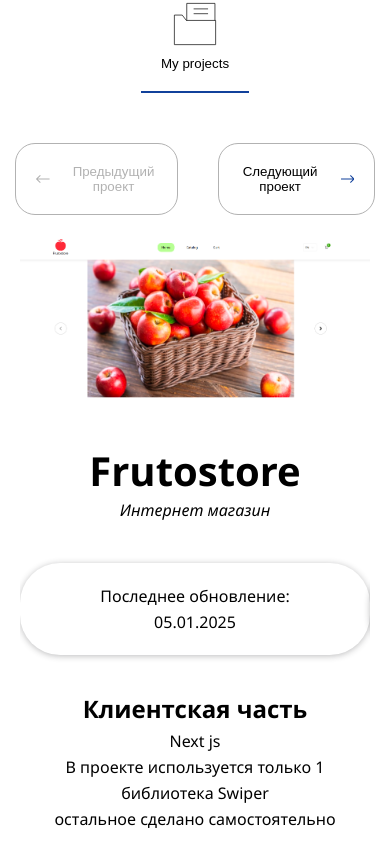
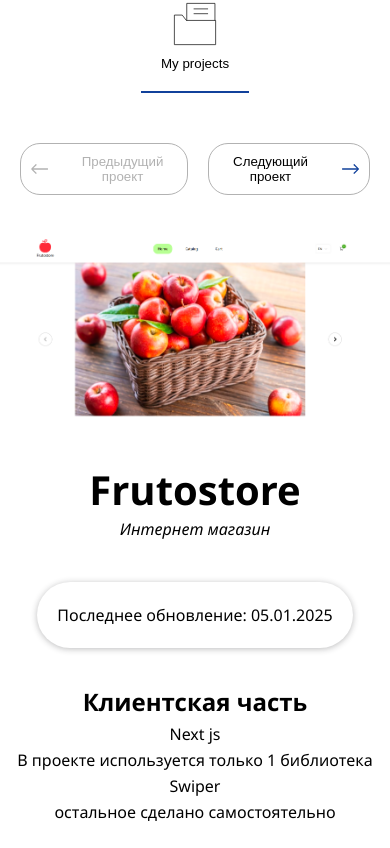
Before and after one commit to Yaolegol/portfolio_next, a Next.js app: page / in a window 390 px wide. Shown: the part 1173-2021 px from the top of the page. Built offline with nearby package versions, Linux system fonts and the light colour scheme.

Commit message:
Добавлены стили для адаптива

```diff
--- a/src/modules/Home/components/Projects/Project/common/ProjectCard/index.module.scss
+++ b/src/modules/Home/components/Projects/Project/common/ProjectCard/index.module.scss
@@ -1,3 +1,4 @@
+@import "/src/styles/adaptive";
 @import "/src/styles/colors";
 @import "/src/styles/font";
 @import "/src/styles/shadow";
@@ -45,6 +46,10 @@
     display: inline-block;
     margin-top: 40px;
     padding: 20px 60px;
+
+    @media #{$mobile_max} {
+        padding: 20px;
+    }
 }
 
 .title {
--- a/src/modules/Home/components/Projects/Slider/SliderButton/index.module.scss
+++ b/src/modules/Home/components/Projects/Slider/SliderButton/index.module.scss
@@ -12,6 +12,10 @@
     gap: 20px;
     padding: 20px;
     transition: all $transitionDefault;
+
+    @media #{$mobile_max} {
+        padding: 10px;
+    }
 
     &:hover {
         border-color: $blue;
--- a/src/modules/Home/components/Projects/Slider/index.module.scss
+++ b/src/modules/Home/components/Projects/Slider/index.module.scss
@@ -1,5 +1,12 @@
+@import '/src/styles/adaptive';
+@import '/src/styles/layout';
+
 .index {
     position: relative;
+
+    @media #{$tablet_max} {
+        @include layout-negative-margin;
+    }
 }
 
 .card {
--- a/src/modules/Home/components/Projects/index.module.scss
+++ b/src/modules/Home/components/Projects/index.module.scss
@@ -1,10 +1,20 @@
+@import '/src/styles/adaptive';
+
 .arrows {
     align-items: center;
     display: flex;
     gap: 40px;
     justify-content: center;
+
+    @media #{$mobile_max} {
+        gap: 20px;
+    }
 }
 
 .slider {
     margin-top: 20px;
+
+    @media #{$mobile_max} {
+        margin-top: 40px;
+    }
 }
--- a/src/styles/layout.scss
+++ b/src/styles/layout.scss
@@ -5,3 +5,8 @@
     padding-right: 20px;
     width: 100%;
 }
+
+@mixin layout-negative-margin {
+    margin-left: -20px;
+    margin-right: -20px;
+}
```
